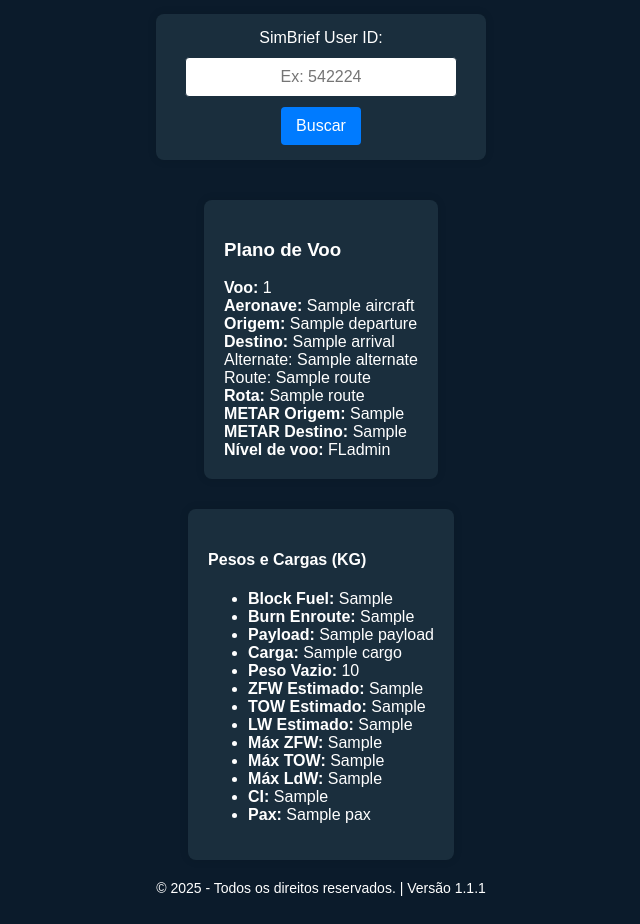
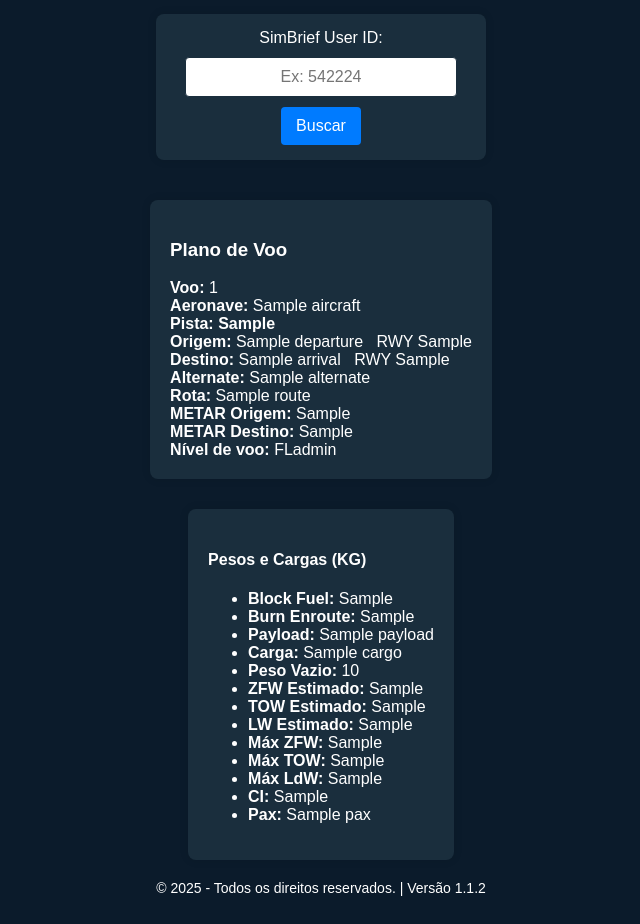
Before and after one commit to renanCaio22/FLYMERA-v1.0.0, a Flask app: template templates/index.html in a window 1280 px wide. Shown: the part 268-1192 px from the top of the page, without its empty margins (319-959 px from the left). Run offline with Flask 3, Linux system fonts and the light colour scheme; the template is opened without the code that fills it: most values are stand-ins (such as "Sample title", 1, 10 or a date in 2020).

Commit message:
Versão 1.1.2

```diff
--- a/app.py
+++ b/app.py
@@ -31,6 +31,7 @@ def index():
                     destination = data.get("destination", {})
                     text_data = data.get("text", {})
                     plan_html = text_data.get("plan_html", "")
+                    alternate_data = {} # <-- Correção: inicialize aqui
 
                     # Use regex para encontrar a linha que contém "ALTN" seguido pelo código do aeroporto
                     altn_match = re.search(r"ALTN\s+([A-Z]{4})", plan_html)
@@ -45,10 +46,17 @@ def index():
                     print(f"Valor de block_fuel extraído: {block_fuel}")
                     print("Conteúdo do dicionário 'general':", general)
                     print("Conteúdo do dicionário 'weights':", weights)
+                    print(f"Valor de plan_html: {data.get('text', {}).get('plan_html', '')}")
+                    print(f"Pista do alternado: {alternate_data.get('plan_rwy', 'N/A')}")
+
+
 
                     flight_plan = {
                         "flight_number": general.get("flight_number", "N/A"),
                         "aircraft": aircraft.get("icao_code", "N/A"),
+                        "plan_rwy": origin.get("plan_rwy", "N/A"),
+                        "plan_rwy_landing": destination.get("plan_rwy", "N/A"),
+                        "plan_rwy_alternate": alternate_data.get("plan_rwy", "N/A"),
                         "departure": origin.get("icao_code", "N/A"),
                         "arrival": destination.get("icao_code", "N/A"),
                         "alternate": alternate_airport,  # ✅ Adicionando o aeroporto alternativo
--- a/templates/index.html
+++ b/templates/index.html
@@ -46,9 +46,10 @@
         <h3>Plano de Voo</h3>
         <p><strong>Voo:</strong> {{ flight_plan.flight_number }}</p>
         <p><strong>Aeronave:</strong> {{ flight_plan.aircraft }}</p>
-        <p><strong>Origem:</strong> {{ flight_plan.departure }}</p>
-        <p><strong>Destino:</strong> {{ flight_plan.arrival }}</p>
-        <p>Alternate: {{ flight_plan.alternate }}</p> <p>Route: {{ flight_plan.route }}</p>
+        <p><strong>Pista: {{ flight_plan.plan_rwy_alternate }} {# Adicionado aqui #}</strong></p>
+        <p><strong>Origem:</strong> {{ flight_plan.departure }} &nbsp RWY {{ flight_plan.plan_rwy }}</p>
+        <p><strong>Destino:</strong> {{ flight_plan.arrival }}  &nbsp RWY {{ flight_plan.plan_rwy_landing }}</p>
+        <p><strong>Alternate:</strong> {{ flight_plan.alternate }}</p>
         <p><strong>Rota:</strong> {{ flight_plan.route }}</p>
         <p><strong>METAR Origem:</strong> {{ flight_plan.metar_departure }}</p>
         <p><strong>METAR Destino:</strong> {{ flight_plan.metar_arrival }}</p>
@@ -106,7 +107,7 @@ document.querySelector(".menu-btn").addEventListener("click", function() {
 </body>
 <footer>
     <div id="footer_copyright">
-        &#169; 2025 - Todos os direitos reservados. | Versão 1.1.1
+        &#169; 2025 - Todos os direitos reservados. | Versão 1.1.2
 
     </div>
    </footer>
```
